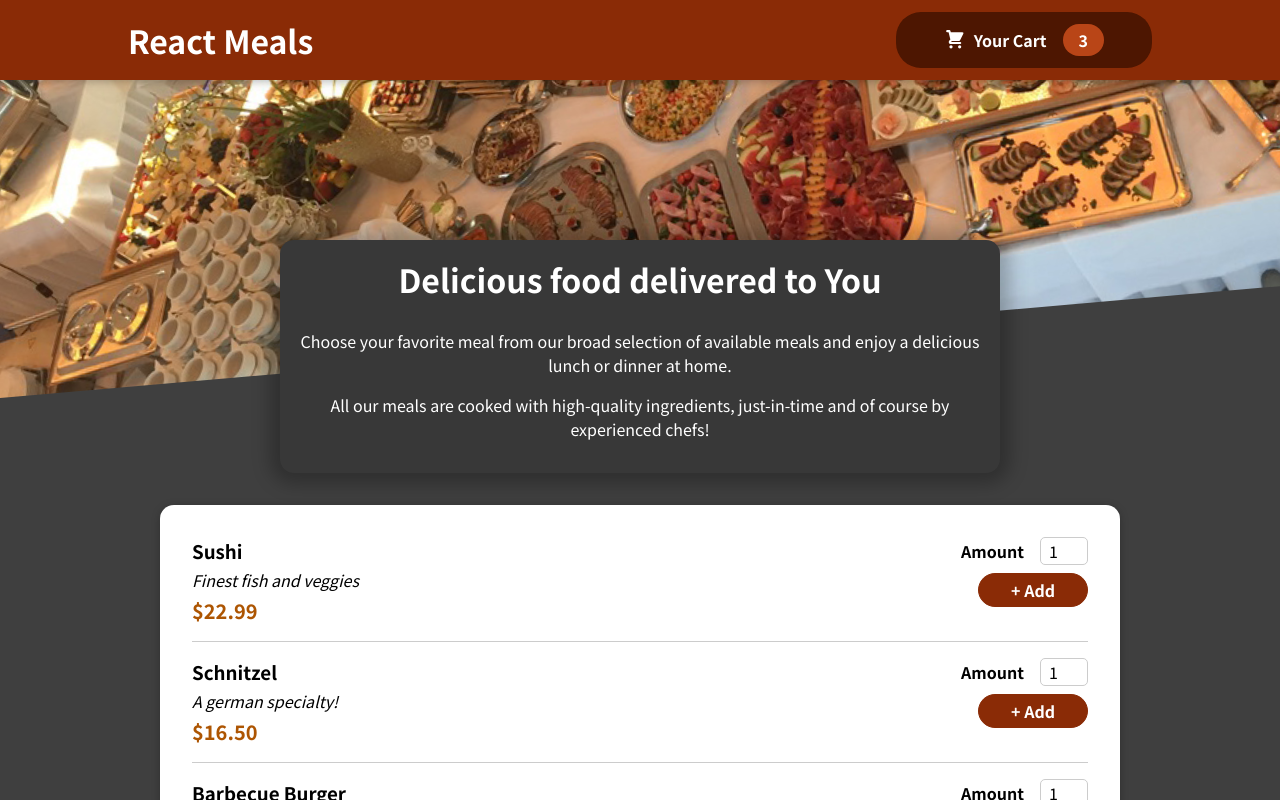
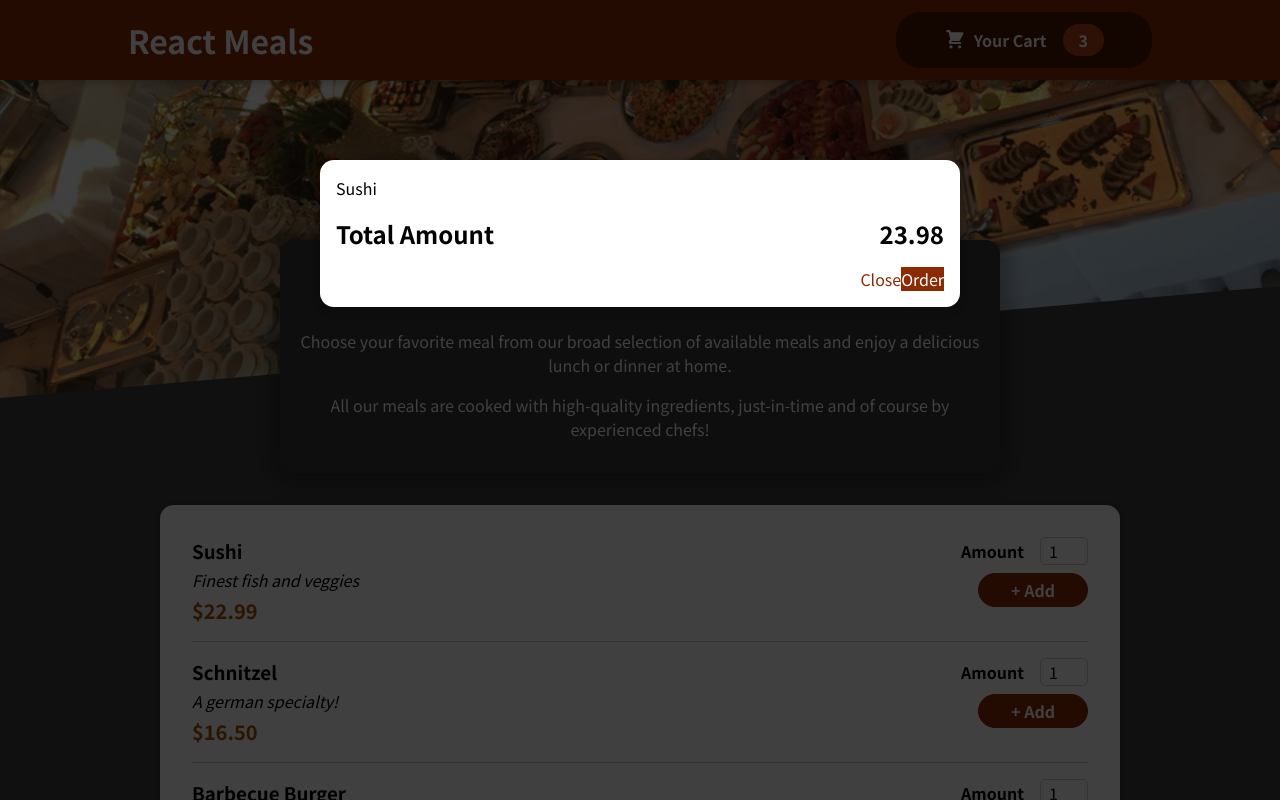
Before and after one commit to Hombre2014/react-complete-guide-meals, a React (Create React App) app: page / in a window 1280 px wide. Shown: the top 800 px of the page. Built offline with nearby package versions, Linux system fonts and the light colour scheme.

Commit message:
Add a Modal for the Cart

```diff
--- a/public/index.html
+++ b/public/index.html
@@ -28,6 +28,7 @@
   </head>
   <body>
     <noscript>You need to enable JavaScript to run this app.</noscript>
+    <div id="overlays"></div>
     <div id="root"></div>
     <!--
       This HTML file is a template.
--- a/src/App.js
+++ b/src/App.js
@@ -1,11 +1,13 @@
 import { Fragment } from 'react';
 import Meals from './components/Meals/Meals';
+import Cart from './components/Cart/Cart';
 
 import Header from './components/Layout/Header';
 
 const App = () => {
   return (
     <Fragment>
+      <Cart />
       <Header />
       <main>
         <Meals />
--- a/src/components/Cart/Cart.js
+++ b/src/components/Cart/Cart.js
@@ -1,21 +1,22 @@
 import React from 'react';
 import classes from './Cart.module.css';
+import Modal from '../UI/Modal';
 
 const Cart = (props) => {
   const cartItems = <ul className={classes['cart-items']}>{[{id: 'c1', name: 'Sushi', amount: 2, price: 12.99}].map((item) =>  <li>{item.name}</li>)}</ul>;
 
   return (
-    <div>
+    <Modal>
       {cartItems}
       <div className={classes.total}>
         <span>Total Amount</span>
         <span>23.98</span>
       </div>
       <div className={classes.actions}>
-        <buttons className={classes['button-alt']}>Close</buttons>
+        <buttons className={classes['button--alt']}>Close</buttons>
         <buttons className={classes.button}>Order</buttons>
       </div>
-    </div>
+    </Modal>
   )
 }
 
--- /dev/null
+++ b/src/components/UI/Modal.js
@@ -0,0 +1,28 @@
+import React, { Fragment } from 'react';
+import ReactDOM from 'react-dom';
+import classes from './Modal.module.css';
+
+const Backdrop = props => {
+  return <div className={classes.backdrop}></div>
+};
+
+const ModalOverlay = props => {
+  return (
+    <div className={classes.modal}>
+      <div className={classes.content}>{props.children}</div>
+    </div>
+  )
+};
+
+const portalElement = document.getElementById('overlays');
+
+const Modal = (props) => {
+  return (
+    <Fragment>
+      {ReactDOM.createPortal(<Backdrop />, portalElement)}
+      {ReactDOM.createPortal(<ModalOverlay>{props.children}</ModalOverlay>, portalElement)}
+    </Fragment>
+  )
+};
+
+export default Modal;
--- /dev/null
+++ b/src/components/UI/Modal.module.css
@@ -0,0 +1,40 @@
+.backdrop {
+  position: fixed;
+  top: 0;
+  left: 0;
+  width: 100%;
+  height: 100vh;
+  z-index: 20;
+  background-color: rgba(0, 0, 0, 0.75);
+}
+
+.modal {
+  position: fixed;
+  top: 20vh;
+  left: 5%;
+  width: 90%;
+  background-color: white;
+  padding: 1rem;
+  border-radius: 14px;
+  box-shadow: 0 2px 8px rgba(0, 0, 0, 0.25);
+  z-index: 30;
+  animation: slide-down 300ms ease-out forwards;
+}
+
+@media (min-width: 768px) {
+  .modal {
+    width: 40rem;
+    left: calc(50% - 20rem);
+  }
+}
+
+@keyframes slide-down {
+  from {
+    opacity: 0;
+    transform: translateY(-3rem);
+  }
+  to {
+    opacity: 1;
+    transform: translateY(0);
+  }
+}
```
